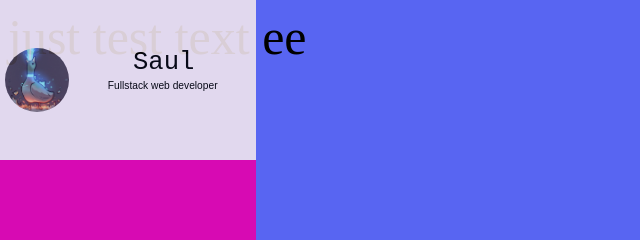
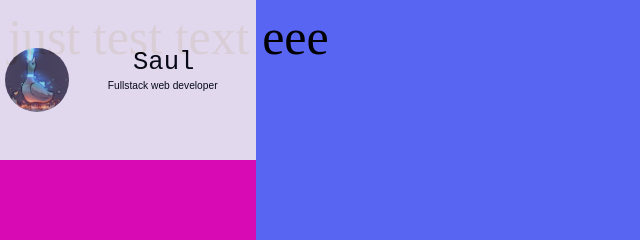
Before and after one commit to Benwep/Bio, a plain HTML site: page index.html in a window 1280 px wide. Shown: the top 240 px of the page, 0-640 px from the left. Drawn offline with Linux system fonts and the light colour scheme.

Commit message:
anithre dumb test

```diff
--- a/index.html
+++ b/index.html
@@ -23,7 +23,7 @@
             </div>
         </div>
 
-        <font style="font-size:50px;">just test text ee</font>
+        <font style="font-size:50px;">just test text eee</font>
     </body>
 
 
```
